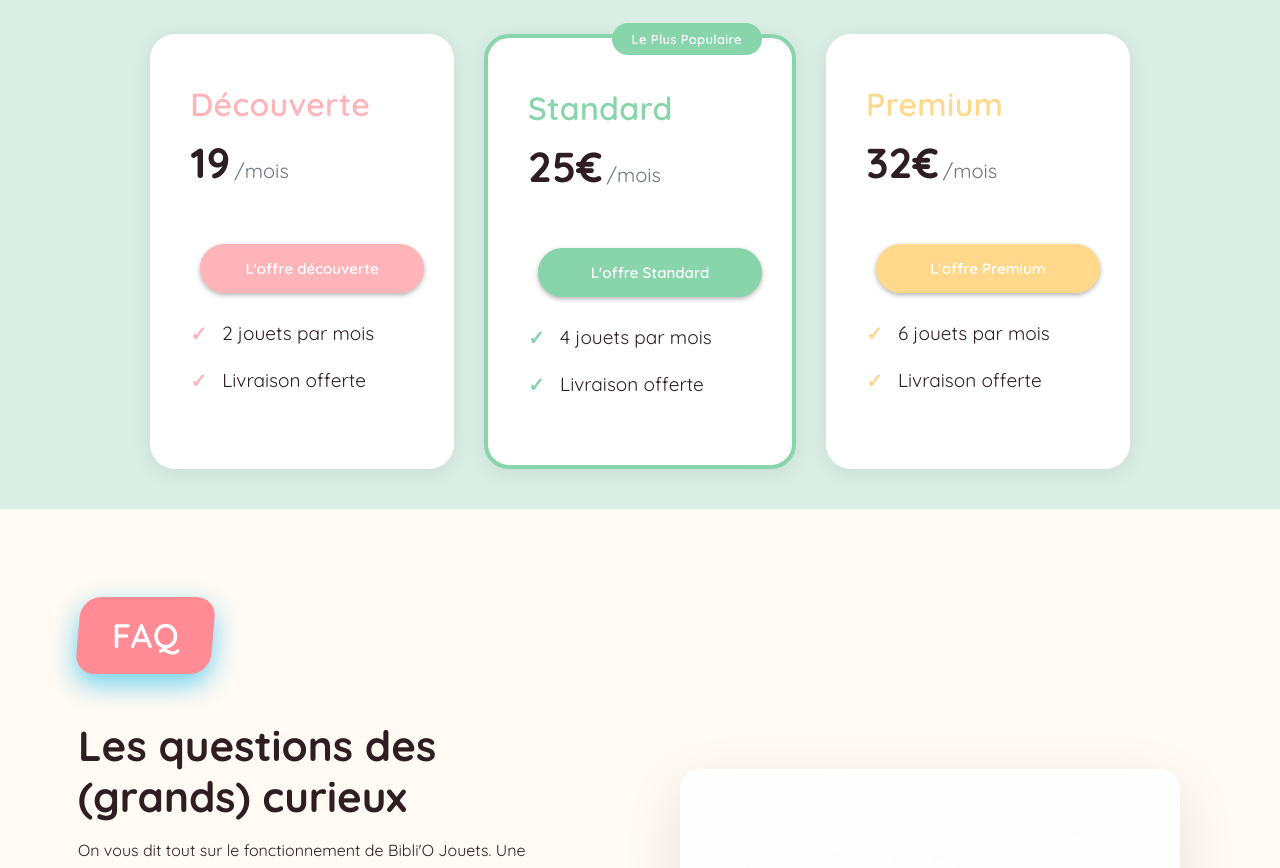
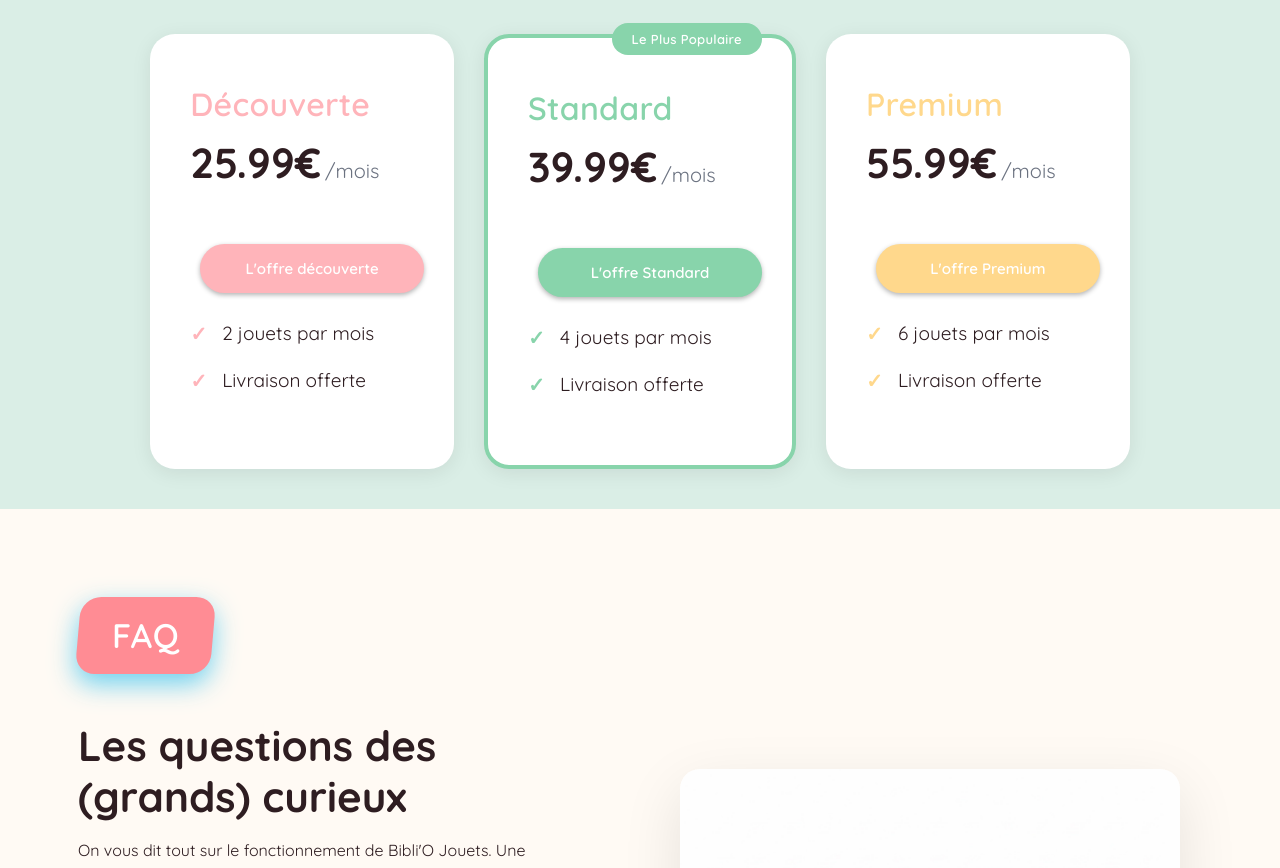
Before and after one commit to biblioJouets/Bibli-O, a Next.js app: page / in a window 1280 px wide. Shown: the part 5060-5928 px from the top of the page. Built offline with nearby package versions, Linux system fonts and the light colour scheme; no server answers.

Commit message:
change cardplan

```diff
--- a/src/components/CardsPlans.jsx
+++ b/src/components/CardsPlans.jsx
@@ -23,7 +23,7 @@ function CardsPlans(){
 {/* === Carte 1 Rouge | Decouverte Card ===*/}
 <CardsPlan
 title={"Découverte"}
-price={"19"}
+price={"25.99€"}
 theme="theme-red"
 button={<ButtonRed text="L'offre découverte" href="/abonnements"/>}
 list={decouverteList}
@@ -31,7 +31,7 @@ list={decouverteList}
 {/* === Carte 2 verte | Standard Card ===*/}
 <CardsPlan
 title={"Standard"}
-price={"25€"}
+price={"39.99€"}
 theme="theme-green"
 button={<ButtonGreen text="L'offre Standard" href="/abonnements"/>}
 list={standardList}
@@ -39,7 +39,7 @@ list={standardList}
 {/* === Carte 3 Jaune | Premium Card ===*/}
 <CardsPlan
 title={"Premium"}
-price={"32€"}
+price={"55.99€"}
 theme="theme-yellow"
 button={<ButtonYellow text="L'offre Premium" href="/abonnements"/>}
 list={premiumList}
```
